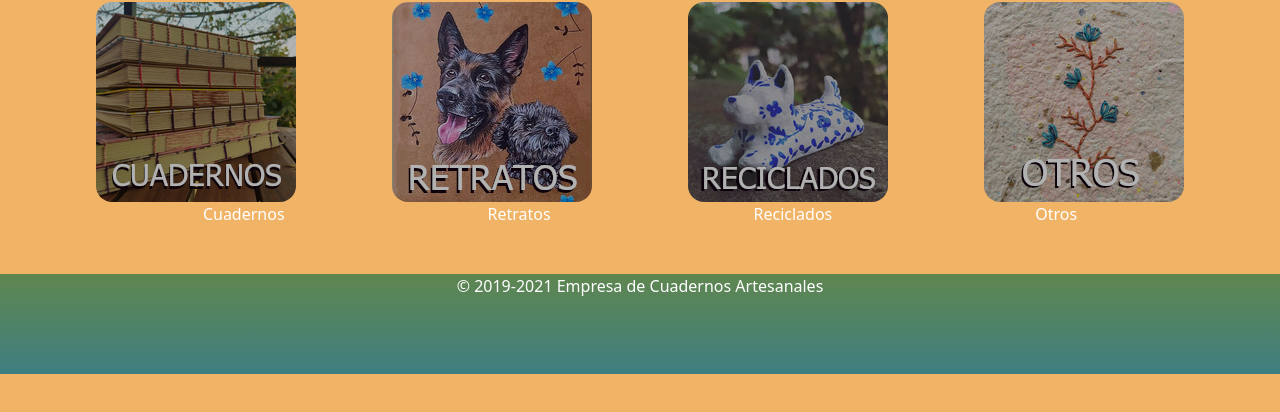
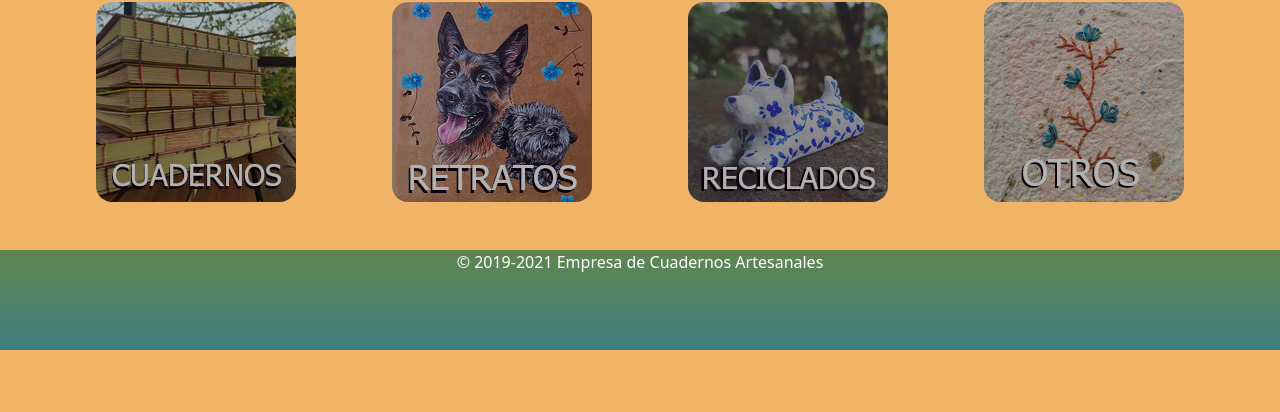
Before and after one commit to serviceace/mi_repositorio, a website: page pages/productos.html in a window 1280 px wide. Shown: the part 338-750 px from the top of the page. Drawn offline with nearby package versions, Linux system fonts and the light colour scheme.

Commit message:
borrado de textos en PRODUCTOS

```diff
--- a/SCSS/components/_buttons.scss
+++ b/SCSS/components/_buttons.scss
@@ -39,9 +39,5 @@
 	}
 }
 
-.Productos__Textos {
-        color: $fuente__principal--Color;
-        text-align: center;
-        justify-content: space-evenly;
-}
+
 /* ---- FIN Botones Producto ----*/
--- a/pages/productos.html
+++ b/pages/productos.html
@@ -37,13 +37,6 @@
 			    <div><a href="../pages/reciclados.html"><img class="Productos__Botones" src="../images/reciclados_icono.jpg">	</a></div>
 			    <div><a href="../pages/otros.html">		<img class="Productos__Botones" src="../images/otros_icono.jpg">		</a></div>
 		</div>
-
-		<div class="Productos__PadreFlex">
-			<div class="Productos__Textos">Cuadernos</div>
-			<div class="Productos__Textos">Retratos</div>
-			<div class="Productos__Textos">Reciclados</div>
-			<div class="Productos__Textos">Otros</div>
-		</div>
 <!-----  FIN Botonera Productos  ----->
 
 		<br>
```
Also changed, not shown: css/main.css.
